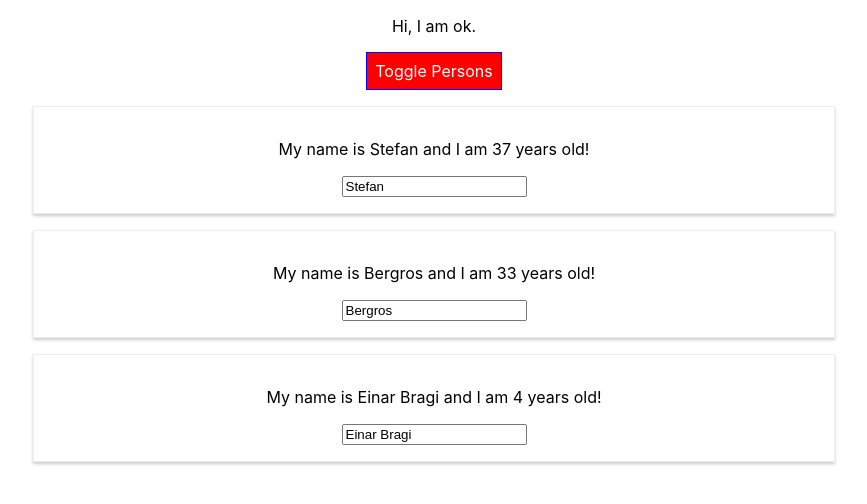
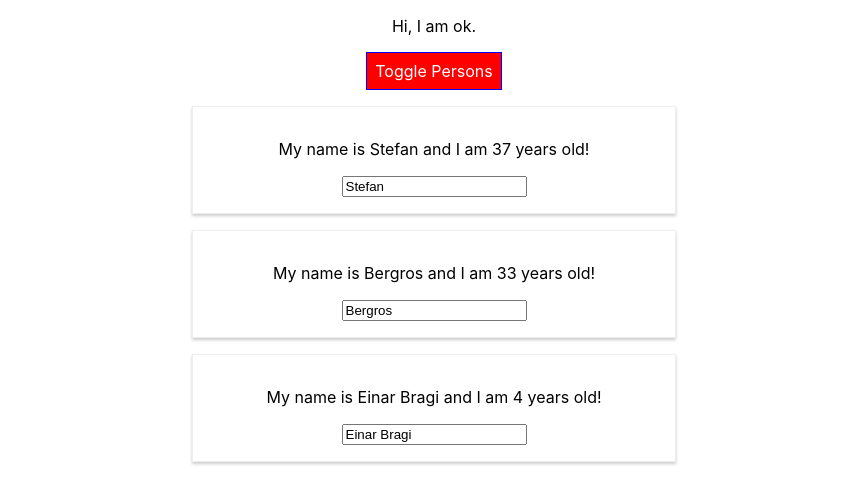
Before and after one commit to stefane81/reactjs-burger-time, a React (Create React App) app: page / in a window 1280 px wide. Both pictures are taken after a click on the button "Toggle Persons". Shown: the top 504 px of the page, without its empty margins (206-1073 px from the left). Built offline with nearby package versions, Linux system fonts and the light colour scheme.

Commit message:
Added Radium and StyleRoot for dynamically changing @media and :hover CSS

```diff
--- a/package.json
+++ b/package.json
@@ -3,6 +3,7 @@
   "version": "0.1.0",
   "private": true,
   "dependencies": {
+    "radium": "^0.25.1",
     "react": "^16.8.6",
     "react-dom": "^16.8.6",
     "react-scripts": "2.1.8"
--- a/src/App.js
+++ b/src/App.js
@@ -1,4 +1,5 @@
 import React, { Component } from "react";
+import Radium, { StyleRoot } from "radium";
 import "./App.css";
 import Person from "./Person/Person";
 
@@ -46,7 +47,7 @@
     person.name = event.target.value;
 
     // get whole persons object
-    const persons = [ ...this.state.persons ];
+    const persons = [...this.state.persons];
     persons[personIndex] = person;
 
     this.setState({
@@ -66,7 +67,11 @@
       font: "inherit",
       border: "1px solid blue",
       padding: "8px",
-      cursor: "pointer"
+      cursor: "pointer",
+      ":hover": {
+        backgroundColor: "lightgreen",
+        color: "black"
+      }
     };
 
     let persons = null;
@@ -81,35 +86,41 @@
                 name={person.name}
                 age={person.age}
                 click={() => this.deletePersonHandler(index)}
-                changed={(event) => this.nameChangedHandler(event, person.id)}
+                changed={event => this.nameChangedHandler(event, person.id)}
               />
             );
           })}
         </div>
       );
       style.backgroundColor = "red";
+
+      style[":hover"] = {
+        backgroundColor: "salmon",
+        color: "black"
+      };
     }
 
     const classes = [];
 
-    if(this.state.persons.length <= 2){
-      classes.push('red');
+    if (this.state.persons.length <= 2) {
+      classes.push("red");
     }
-    if(this.state.persons.length <= 1){
-      classes.push('bold');
+    if (this.state.persons.length <= 1) {
+      classes.push("bold");
     }
 
-
     return (
+      <StyleRoot>
         <div className="App">
-        <p className={classes.join(' ')}>Hi, I am ok.</p>
+          <p className={classes.join(" ")}>Hi, I am ok.</p>
           <button style={style} onClick={this.togglePersonsHandler}>
             Toggle Persons
           </button>
           {persons}
         </div>
+      </StyleRoot>
     );
   }
 }
 
-export default App;
+export default Radium(App);
--- a/src/Person/Person.js
+++ b/src/Person/Person.js
@@ -1,9 +1,16 @@
 import React from "react";
+import Radium from "radium";
 import "./Person.css";
 
 const person = props => {
+  const style = {
+    "@media (min-width: 500px)": {
+      width: "450px"
+    }
+  };
+
   return (
-    <div className="Person">
+    <div className="Person" style={style}>
       <p onClick={props.click}>
         My name is {props.name} and I am {props.age} years old!
       </p>
@@ -13,4 +20,4 @@
   );
 };
 
-export default person;
+export default Radium(person);
```
Also changed, not shown: 1 other file (tests, documents, lock files or other folders). Lines whose indentation alone changed are shown as unchanged.
